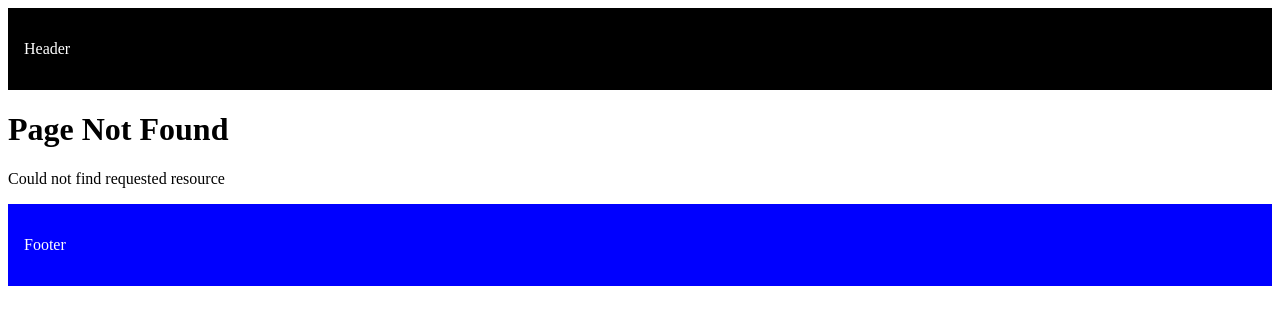
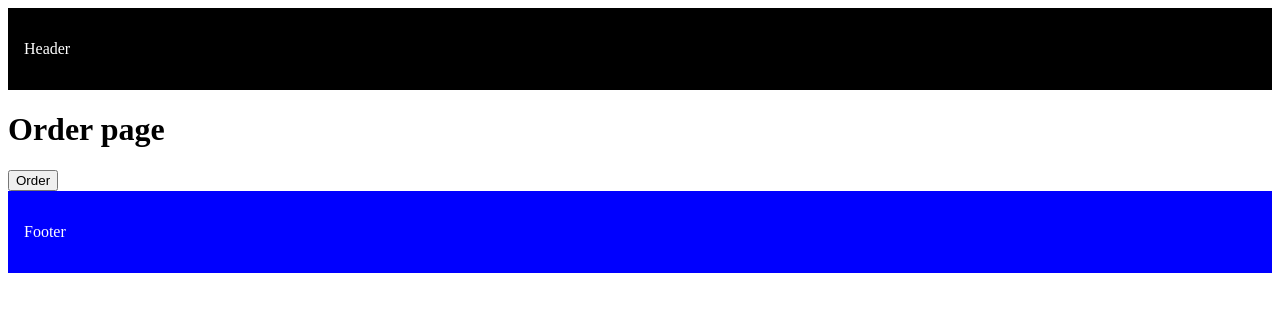
Before and after one commit to Paulosouzx/nextJsCurse, a Next.js app: page /order-product in a window 1280 px wide. Before the commit this address had no page. Shown: the top 324 px of the page. Built offline with nearby package versions, Linux system fonts and the light colour scheme.

Commit message:
Navigating programmatically

```diff
--- /dev/null
+++ b/src/app/order-product/page.tsx
@@ -0,0 +1,17 @@
+"use client"
+
+import { useRouter } from "next/navigation"
+
+export default function OrderProduct() {
+    const router = useRouter();
+    function handleClick() {
+        console.log('placing your order')
+        router.push('/')
+    }
+    return (
+        <>
+            <h1>Order page</h1>
+            <button onClick={handleClick}>Order</button>
+        </>
+    )
+}
```
